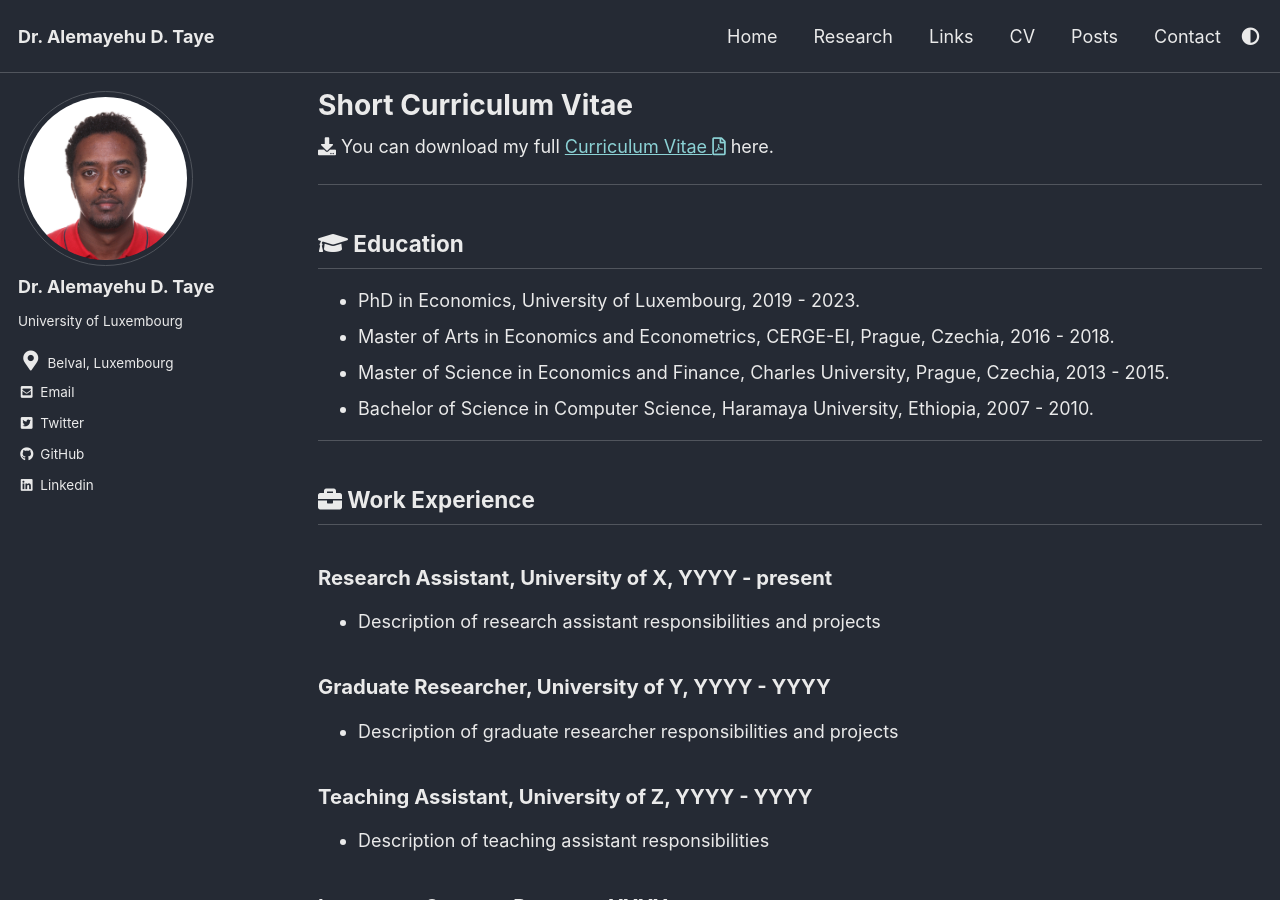
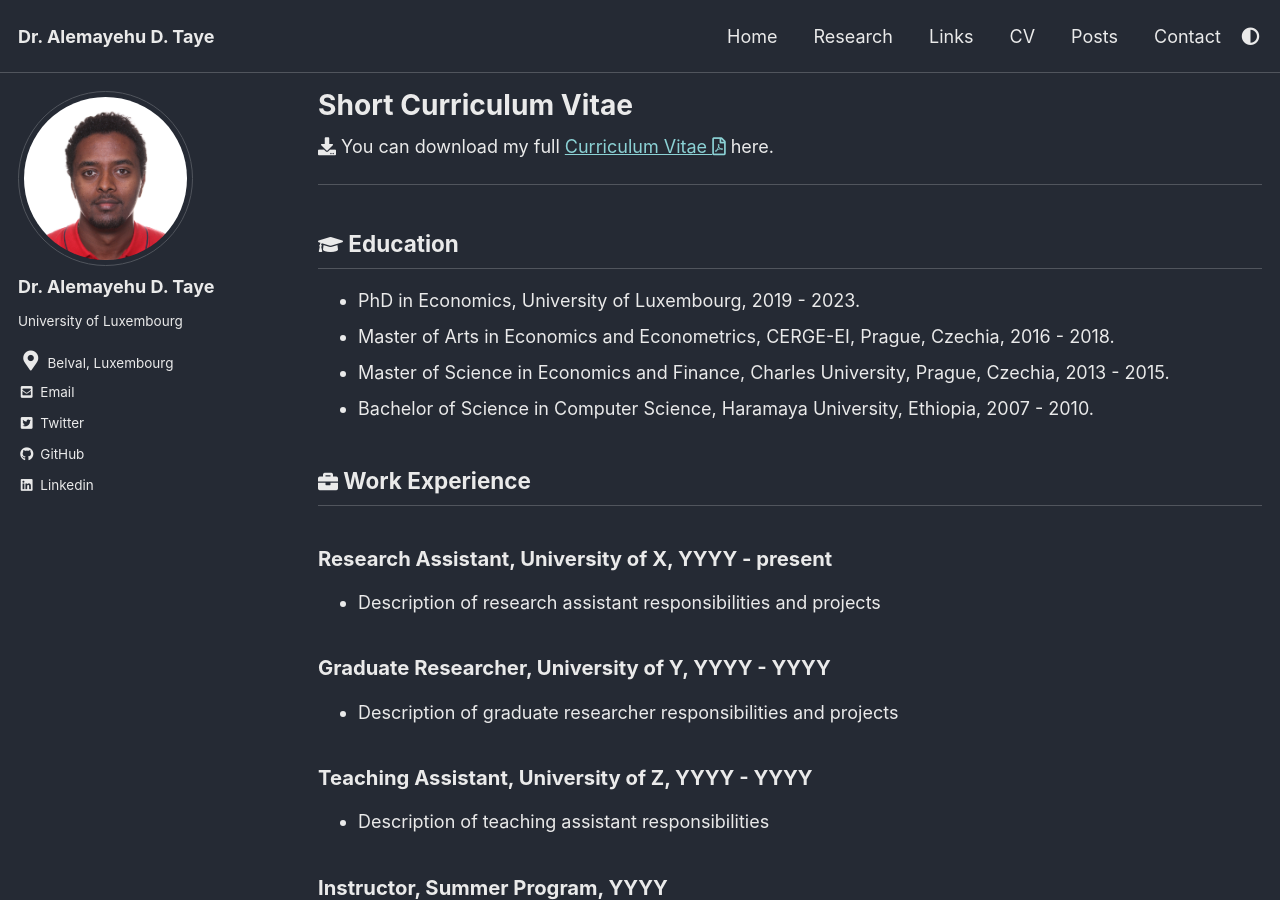
Before and after one commit to AlexTaye/AlexTAYE, a Jekyll site: the page built from _pages/CV.md, in a window 1280 px wide and 900 px high. Built offline with Jekyll 4.4.1, drawn with Linux system fonts in a browser that asks for light colours; cached includes are drawn as plain includes.

Commit message:
Update CV.md

```diff
--- a/_pages/CV.md
+++ b/_pages/CV.md
@@ -17,15 +17,15 @@ toc_icon: "gear"
 
 ***
 
-## <i class='fas fa-graduation-cap' style='font-size:24px'></i> Education
+## <i class='fas fa-graduation-cap' style='font-size:20px'></i> Education
 
 - PhD in Economics, University of Luxembourg, 2019 - 2023.
 - Master of Arts in Economics and Econometrics, CERGE-EI, Prague, Czechia, 2016 - 2018.
 - Master of Science in Economics and Finance, Charles University, Prague, Czechia, 2013 - 2015.
 - Bachelor of Science in Computer Science, Haramaya University, Ethiopia, 2007 - 2010.
 
-***
-## <i class='fas fa-briefcase' style='font-size:24px'></i> Work Experience
+
+## <i class='fas fa-briefcase' style='font-size:20px'></i> Work Experience
 
 ### Research Assistant, University of X, YYYY - present
 
@@ -43,17 +43,16 @@ toc_icon: "gear"
 
 - Description of instructor responsibilities and courses taught
 
-***
 
-## <i class='fas fa-puzzle-piece' style='font-size:24px'></i> Research Interests
+## <i class='fas fa-puzzle-piece' style='font-size:20px'></i> Research Interests
 - List of research interests
 
-***
 
-## <i class='far fa-list-alt' style='font-size:24px'></i> Skills
+
+## <i class='far fa-list-alt' style='font-size:20px'></i> Skills
 - List of skills
 
-***
 
-## <i class='fas fa-award' style='font-size:24px'></i> Awards and Honors
+
+## <i class='fas fa-award' style='font-size:20px'></i> Awards and Honors
 - List of awards and honors
```
